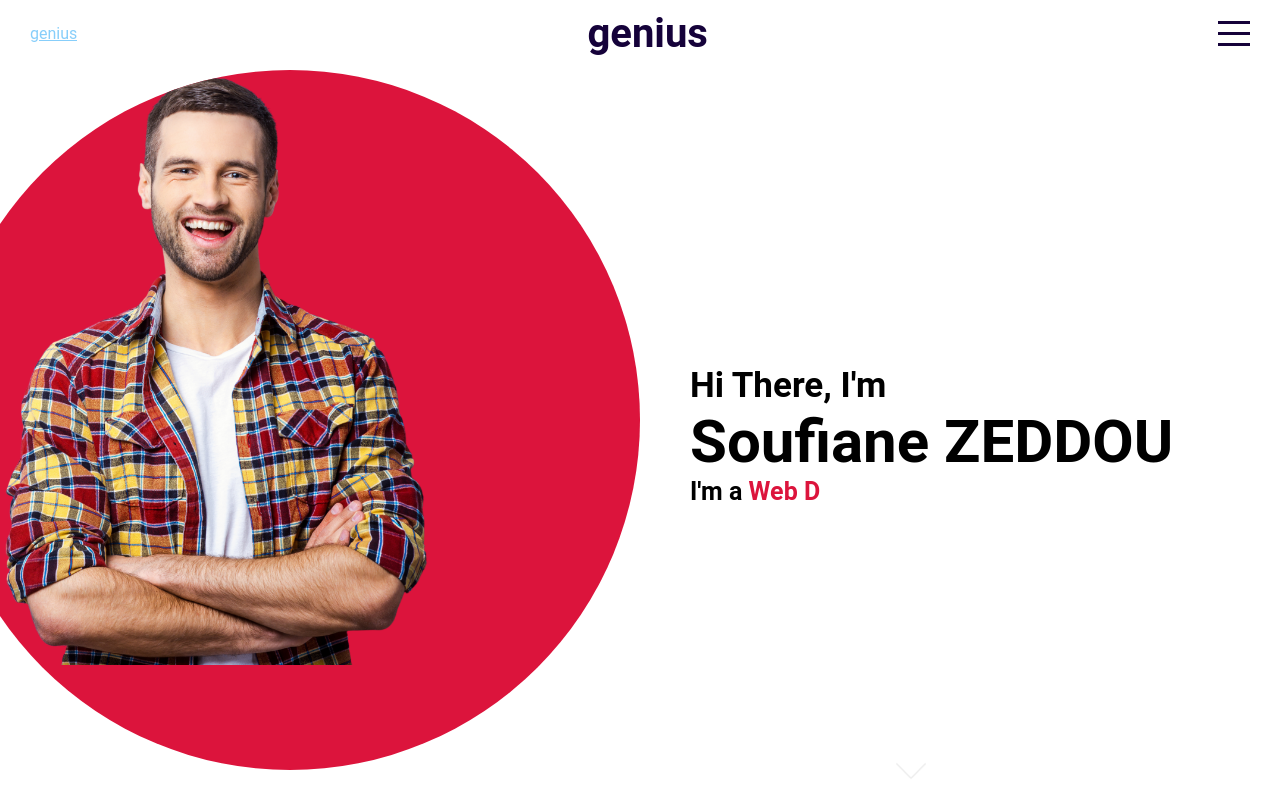
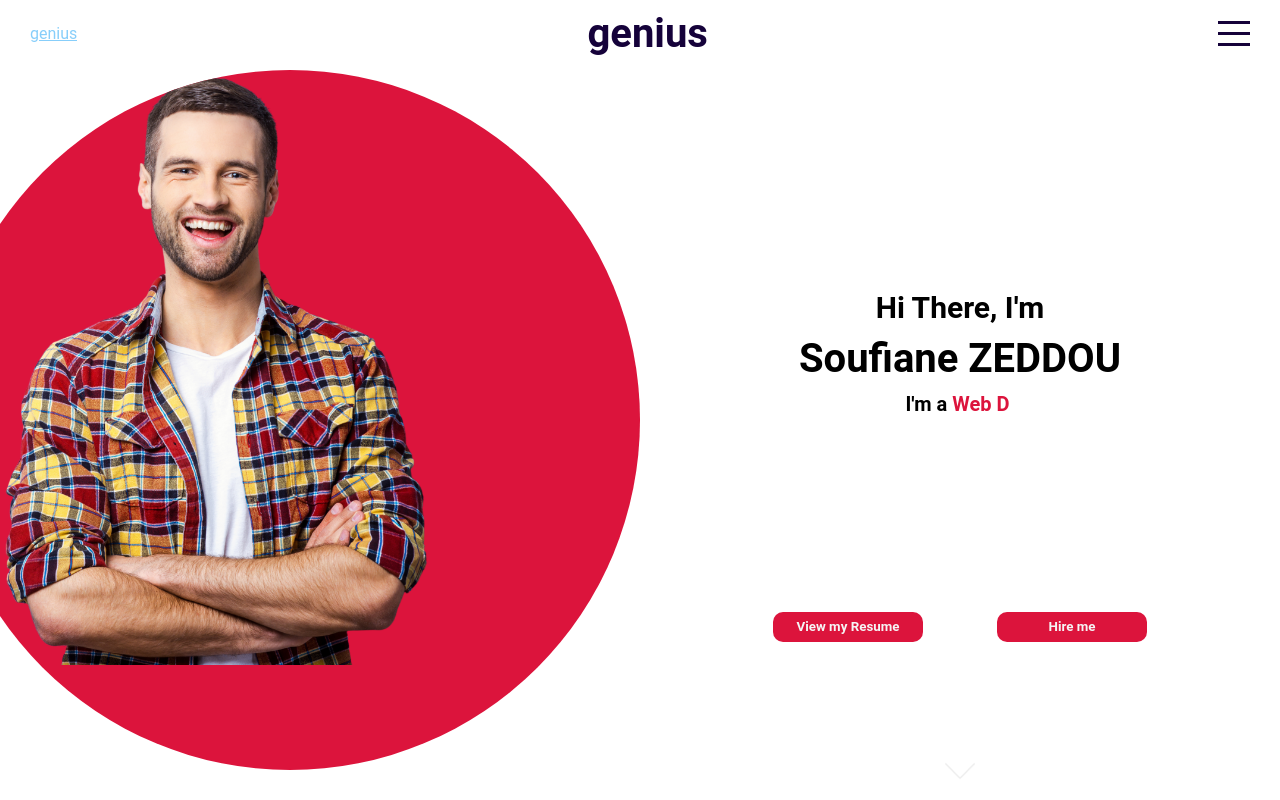
Before and after one commit to ofsand/my-portfolio, a React (Create React App) app: page / in a window 1280 px wide. Built offline with nearby package versions, Linux system fonts and the light colour scheme.

Commit message:
commit the previous modifications in home page

```diff
--- a/src/components/intro/Intro.jsx
+++ b/src/components/intro/Intro.jsx
@@ -31,7 +31,11 @@ export default function Intro() {
                         <span ref={textRef}></span>
                         </h3>
                 </div>
-                <a href="#portfolio">
+                <div className="wrapper_2">
+                    <button type="submit">View my Resume</button>
+                    <a href="#contact"><button type="submit">Hire me</button></a>
+                </div>
+                <a href="#experience" className="btn-down">
                     <img src="assets/down.png" alt="down"></img>
                 </a>
             </div>
--- a/src/components/intro/intro.scss
+++ b/src/components/intro/intro.scss
@@ -1,6 +1,13 @@
+@import "../../global.scss";
+
 .intro {
     background-color: white;
     display: flex;
+
+    @include mobile{
+        flex-direction: column;
+        align-items: center;
+    }
 
     .left{
         flex: 0.5;
@@ -15,9 +22,18 @@
             justify-content: center;
             float: right;
 
+            @include mobile{
+                align-items: flex-start;
+            }
+
             img{
                 height: 85%;
+
+                @include mobile {
+                    height: 65%;
+                }
             }
+
         }
     }
     .right{
@@ -25,22 +41,40 @@
         position: relative;
 
         .wrapper{
+            padding-top: 10%;
             width: 100%;
-            height: 100%;
-            padding-left: 50px;
+            height: 60%;
+
             display: flex;
             flex-direction: column;
             justify-content: center;
+            align-items: center;
+
+            @include mobile{
+                padding-left: 0;
+                align-items: center;
+            }
 
             h1{
-                font-size: 60px;
-                margin-bottom: 10px 0;
+                font-size: 40px;
+                margin: 10px 0;
+
+                @include mobile{
+                    font-size: 30px;
+                }
             }
             h2{
-                font-size: 35px;
+                font-size: 30px;
+                @include mobile{
+                    font-size: 25px;
+                }
             }
             h3{
-                font-size: 25px;
+                font-size: 20px;
+
+                @include mobile{
+                    font-size: 20px;
+                }
 
                 span{
                     font-size: inherit ;
@@ -63,10 +97,36 @@
 
             }
         }
-        a{
+
+        .wrapper_2{
+            padding-left:15%;
+            width: 70%;
+            height: 15%;
+            display: flex;
+            flex-direction:row;
+            justify-content: space-around;
+            align-items: center;
+
+            button{
+                width: 150px;
+                height: 30px;
+                color: whitesmoke;
+                background-color: crimson;
+                border: none;
+                border-radius: 10px;
+                font-weight: 600;
+                cursor: pointer;
+
+                &:hover{
+                    color: black;
+                }
+            }
+        }
+
+        .btn-down{
             position: absolute;
             bottom: 10px;
-            left:40%;
+            left: calc(50% - 15px);
 
             img{
                 width: 30px;
```
